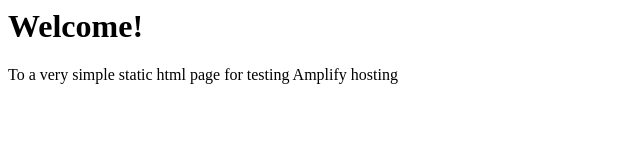
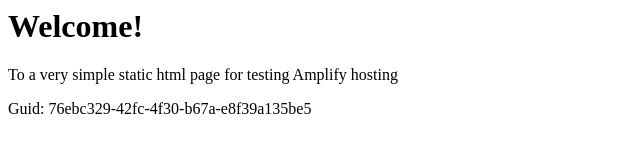
Before and after one commit to aws-aemilia-yul/Github-PR-Commit-Integration-Test-DoNotTouch-Gith-OKSLNVO2-v1-preprod-ca-central-1, a website: page src/index.html in a window 1280 px wide. Shown: the whole page, without its empty margins (0-640 px from the left). Drawn offline with Linux system fonts and the light colour scheme.

Commit message:
commit from integ tests

```diff
--- a/src/index.html
+++ b/src/index.html
@@ -1,3 +1,5 @@
+
+
 <html lang="en">
 
 <head>
@@ -10,6 +12,6 @@
 <body>
     <h1>Welcome!</h1>
     <p>To a very simple static html page for testing Amplify hosting</p>
-</body>
+    <p>Guid: 76ebc329-42fc-4f30-b67a-e8f39a135be5</p></body>
 
 </html>
```
